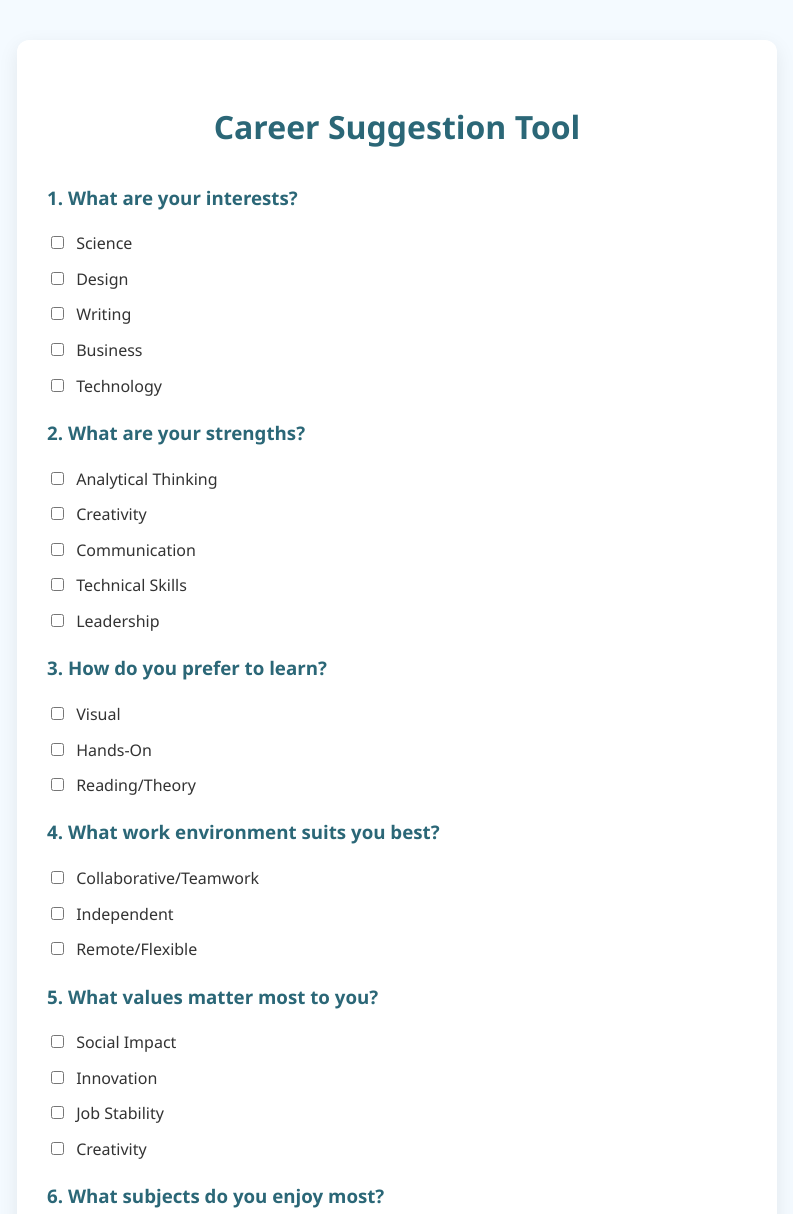
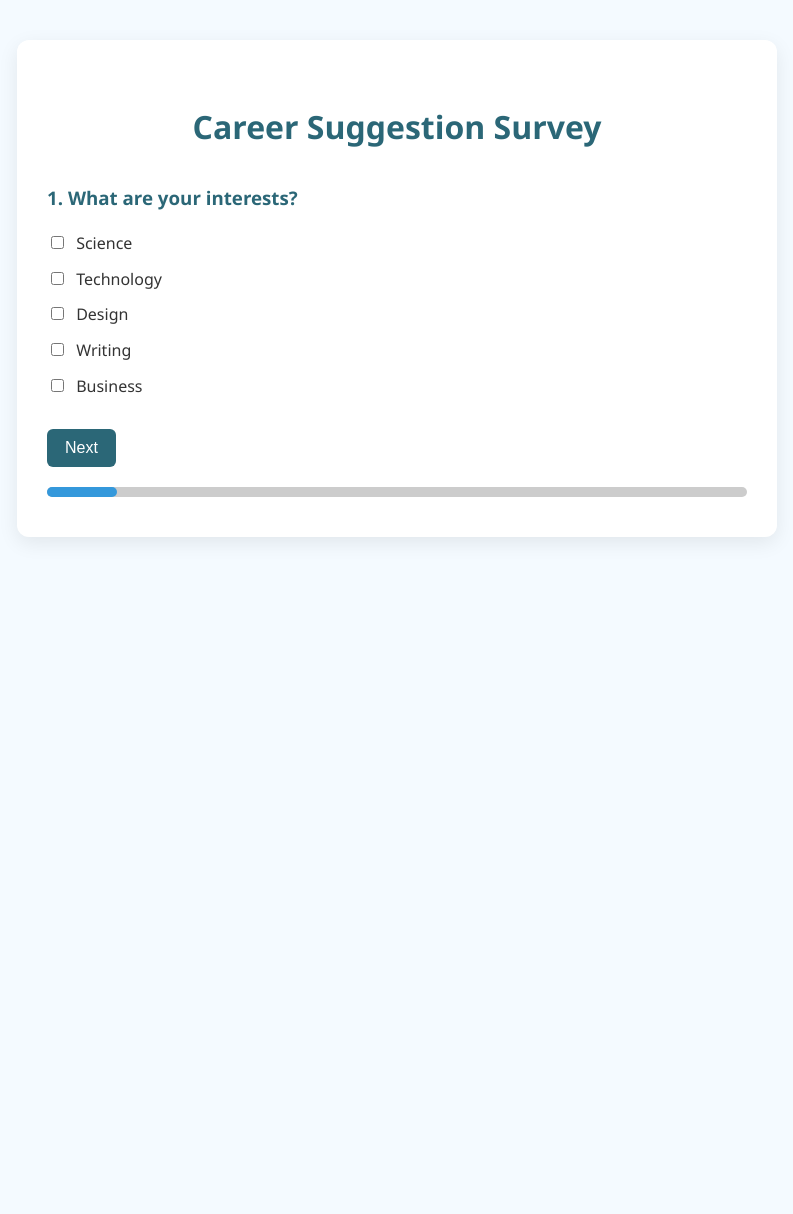
Before and after one commit to gaurijain27/career-suggester, a plain HTML site: page index.html in a window 1280 px wide. Shown: the top 1214 px of the page, without its empty margins (243-1036 px from the left). After the commit the page ends 800 px from the top, so only its background shows below. Drawn offline with Linux system fonts and the light colour scheme; a web font is replaced by a local one.

Commit message:
Update index.html

```diff
--- a/index.html
+++ b/index.html
@@ -3,85 +3,118 @@
 <head>
   <meta charset="UTF-8" />
   <meta name="viewport" content="width=device-width, initial-scale=1.0"/>
-  <title>Career Suggestion Tool</title>
-  <link rel="stylesheet" href="style.css">
-  <link href="https://fonts.googleapis.com/css2?family=Segoe+UI&display=swap" rel="stylesheet">
+  <title>Career Suggestion Quiz</title>
+  <link rel="stylesheet" href="style.css" />
 </head>
 <body>
   <div class="container">
-    <h1>Career Suggestion Tool</h1>
+    <h1>Career Suggestion Survey</h1>
+
     <form id="careerForm">
+      <!-- STEP 1 -->
+      <div class="step" id="step-1">
         <h3>1. What are your interests?</h3>
         <label><input type="checkbox" name="interest" value="science"> Science</label>
+        <label><input type="checkbox" name="interest" value="technology"> Technology</label>
         <label><input type="checkbox" name="interest" value="design"> Design</label>
         <label><input type="checkbox" name="interest" value="writing"> Writing</label>
         <label><input type="checkbox" name="interest" value="business"> Business</label>
-      <label><input type="checkbox" name="interest" value="technology"> Technology</label>
+      </div>
 
-      <h3>2. What are your strengths?</h3>
-      <label><input type="checkbox" name="skill" value="analytical"> Analytical Thinking</label>
-      <label><input type="checkbox" name="skill" value="creative"> Creativity</label>
+      <!-- STEP 2 -->
+      <div class="step" id="step-2">
+        <h3>2. What are your key skills?</h3>
+        <label><input type="checkbox" name="skill" value="analytical"> Analytical</label>
+        <label><input type="checkbox" name="skill" value="creative"> Creative</label>
         <label><input type="checkbox" name="skill" value="communication"> Communication</label>
-      <label><input type="checkbox" name="skill" value="technical"> Technical Skills</label>
+        <label><input type="checkbox" name="skill" value="technical"> Technical</label>
         <label><input type="checkbox" name="skill" value="leadership"> Leadership</label>
+      </div>
 
+      <!-- STEP 3 -->
+      <div class="step" id="step-3">
         <h3>3. How do you prefer to learn?</h3>
         <label><input type="checkbox" name="learning" value="visual"> Visual</label>
-      <label><input type="checkbox" name="learning" value="hands-on"> Hands-On</label>
-      <label><input type="checkbox" name="learning" value="theory"> Reading/Theory</label>
+        <label><input type="checkbox" name="learning" value="auditory"> Auditory</label>
+        <label><input type="checkbox" name="learning" value="hands-on"> Hands-on</label>
+      </div>
 
-      <h3>4. What work environment suits you best?</h3>
-      <label><input type="checkbox" name="env" value="team"> Collaborative/Teamwork</label>
-      <label><input type="checkbox" name="env" value="solo"> Independent</label>
-      <label><input type="checkbox" name="env" value="remote"> Remote/Flexible</label>
+      <!-- STEP 4 -->
+      <div class="step" id="step-4">
+        <h3>4. What kind of work environment do you prefer?</h3>
+        <label><input type="checkbox" name="env" value="indoor"> Indoor</label>
+        <label><input type="checkbox" name="env" value="outdoor"> Outdoor</label>
+        <label><input type="checkbox" name="env" value="remote"> Remote</label>
+      </div>
 
+      <!-- STEP 5 -->
+      <div class="step" id="step-5">
         <h3>5. What values matter most to you?</h3>
-      <label><input type="checkbox" name="value" value="impact"> Social Impact</label>
+        <label><input type="checkbox" name="value" value="impact"> Making a social impact</label>
         <label><input type="checkbox" name="value" value="innovation"> Innovation</label>
-      <label><input type="checkbox" name="value" value="stability"> Job Stability</label>
-      <label><input type="checkbox" name="value" value="creativity"> Creativity</label>
+        <label><input type="checkbox" name="value" value="stability"> Job stability</label>
+      </div>
 
+      <!-- STEP 6 -->
+      <div class="step" id="step-6">
         <h3>6. What subjects do you enjoy most?</h3>
         <label><input type="checkbox" name="subject" value="math"> Mathematics</label>
         <label><input type="checkbox" name="subject" value="biology"> Biology</label>
         <label><input type="checkbox" name="subject" value="literature"> Literature</label>
         <label><input type="checkbox" name="subject" value="social"> Social Sciences</label>
         <label><input type="checkbox" name="subject" value="computers"> Computer Science</label>
+      </div>
 
-      <h3>7. Which tools or activities do you like?</h3>
+      <!-- STEP 7 -->
+      <div class="step" id="step-7">
+        <h3>7. Which tools or activities do you enjoy?</h3>
         <label><input type="checkbox" name="tools" value="coding"> Coding</label>
         <label><input type="checkbox" name="tools" value="writing"> Writing</label>
         <label><input type="checkbox" name="tools" value="drawing"> Drawing</label>
         <label><input type="checkbox" name="tools" value="public-speaking"> Public Speaking</label>
+      </div>
 
+      <!-- STEP 8 -->
+      <div class="step" id="step-8">
         <h3>8. Do you prefer working with people, data, or things?</h3>
         <label><input type="checkbox" name="type" value="people"> People</label>
         <label><input type="checkbox" name="type" value="data"> Data</label>
-      <label><input type="checkbox" name="type" value="things"> Physical Objects/Tools</label>
+        <label><input type="checkbox" name="type" value="things"> Things</label>
+      </div>
 
+      <!-- STEP 9 -->
+      <div class="step" id="step-9">
         <h3>9. What kind of goals motivate you?</h3>
         <label><input type="checkbox" name="goal" value="impact"> Making a difference</label>
         <label><input type="checkbox" name="goal" value="money"> Earning high income</label>
         <label><input type="checkbox" name="goal" value="prestige"> Recognition & respect</label>
-      <label><input type="checkbox" name="goal" value="freedom"> Flexible work/life</label>
+        <label><input type="checkbox" name="goal" value="freedom"> Freedom & flexibility</label>
+      </div>
 
+      <!-- STEP 10 -->
+      <div class="step" id="step-10">
         <h3>10. What's your personality like?</h3>
         <label><input type="checkbox" name="personality" value="creative"> Creative</label>
         <label><input type="checkbox" name="personality" value="logical"> Logical</label>
         <label><input type="checkbox" name="personality" value="empathetic"> Empathetic</label>
         <label><input type="checkbox" name="personality" value="curious"> Curious</label>
+      </div>
 
+      <!-- NAVIGATION BUTTONS -->
+      <div id="navigation">
+        <button type="button" id="prevBtn">Back</button>
+        <button type="button" id="nextBtn">Next</button>
+        <button type="submit" id="submitBtn" style="display:none;">Get Career Suggestions</button>
+      </div>
 
-      <br><br>
-      <button type="submit">Get Career Suggestions</button>
+      <!-- PROGRESS BAR -->
+      <div id="progressBar">
+        <div id="progress" style="width: 0%;"></div>
+      </div>
     </form>
 
-    <div id="result" class="result"></div>
-
-    <div id="extras" style="display: none;">
-      <button onclick="copyToClipboard()">📋 Copy Result</button>
-      <button onclick="downloadPDF()">📄 Download PDF</button>
-    </div>
+    <!-- RESULTS -->
+    <div id="result"></div>
   </div>
 
   <script src="script.js"></script>
```
Lines whose indentation alone changed are shown as unchanged.
